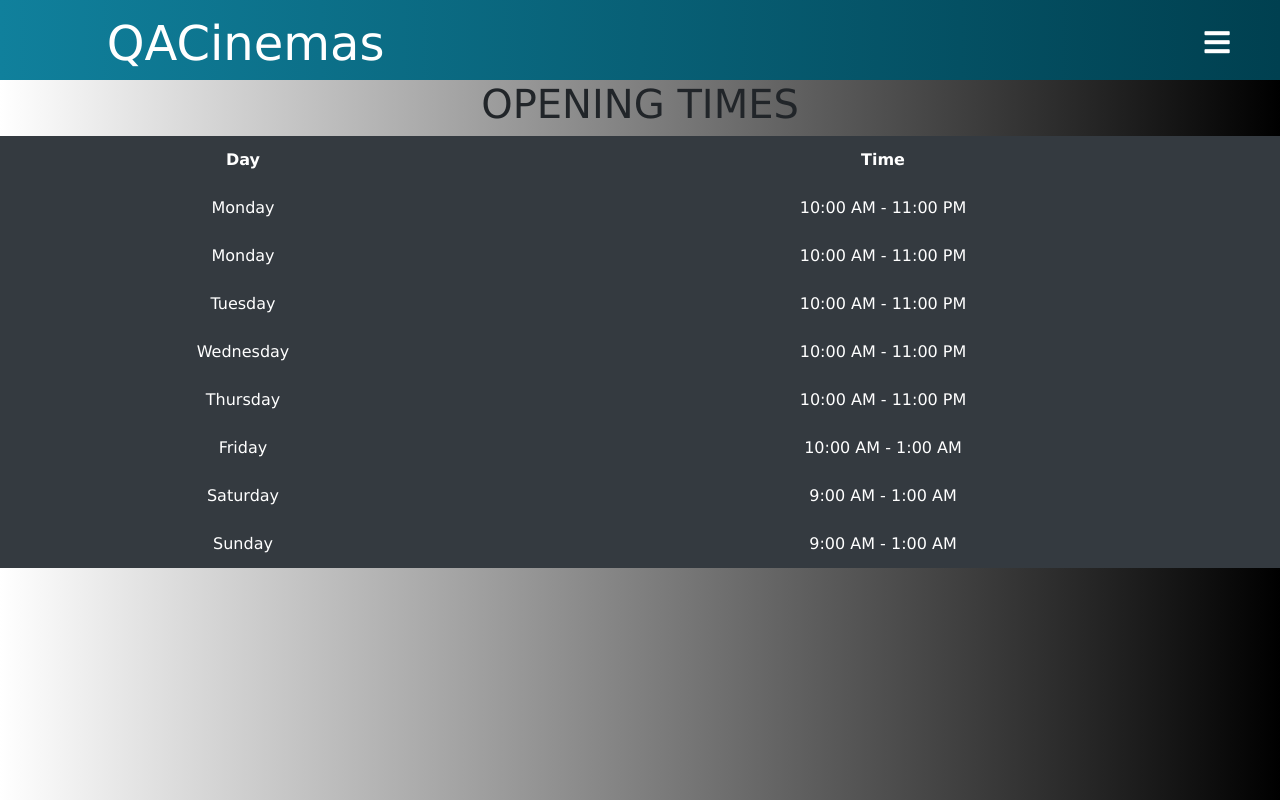
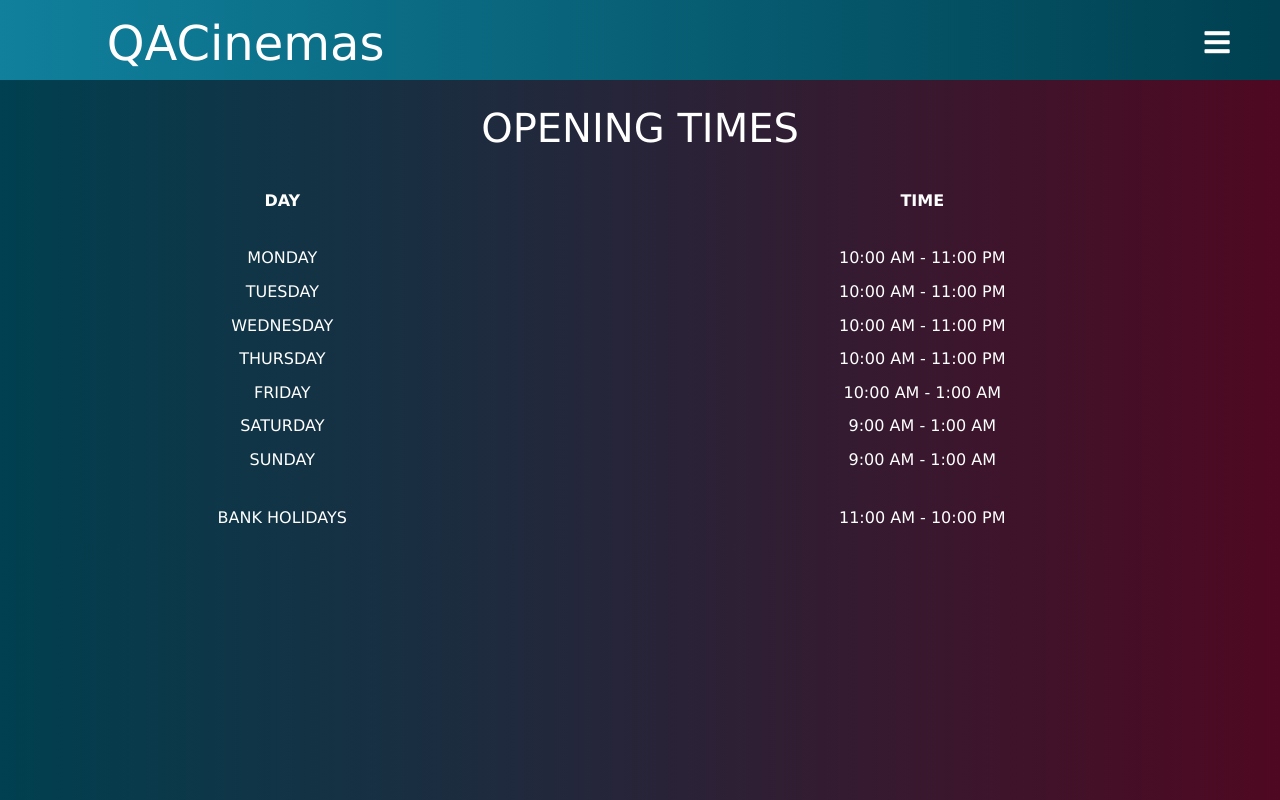
Before and after one commit to JLLQA/QAC, a React (Create React App) app in the folder Cinema/qac/: page / in a window 1280 px wide. Built offline with nearby package versions, Linux system fonts and the light colour scheme.

Commit message:
QAC-37 #comment Saj: completed opening times page

```diff
--- a/Cinema/qac/src/App.css
+++ b/Cinema/qac/src/App.css
@@ -1,5 +1,5 @@
 body{
-  background-image: linear-gradient(to right, white, black) ;
+  background-image: linear-gradient(to right, #004050, #4f0821) ;
 }
 
 * {
--- a/Cinema/qac/src/Components/OpeningTimes/OpeningTimes.jsx
+++ b/Cinema/qac/src/Components/OpeningTimes/OpeningTimes.jsx
@@ -9,51 +9,56 @@ const OpeningTimes = () => {
         <div>
             <Navbar />
 
-<container align='center'>
-            <h1>OPENING TIMES</h1>
-            <Table borderless dark>
+<container align='center' >
+    <br/>
+            <h1  style={{ color: 'White' }}>OPENING TIMES</h1>
+            <br/>
+            <Table size="sm" borderless  style={{ color: 'White' }}>
       <thead>
-        <tr>
+        <tr >
 
-          <th>Day</th>
-          <th>Time</th>
+          <th >DAY</th>
+          <th>TIME</th>
         </tr>
       </thead>
+      <br/>
       <tbody>
         <tr>
-          <td>Monday</td>
+          <td>MONDAY</td>
           <td>10:00 AM - 11:00 PM</td>
         </tr>
         <tr>
-          <td>Monday</td>
+          <td>TUESDAY</td>
           <td>10:00 AM - 11:00 PM</td>
         </tr>
         <tr>
-          <td>Tuesday</td>
+          <td>WEDNESDAY</td>
           <td>10:00 AM - 11:00 PM</td>
         </tr>
         <tr>
-          <td>Wednesday</td>
+          <td>THURSDAY</td>
           <td>10:00 AM - 11:00 PM</td>
         </tr>
         <tr>
-          <td>Thursday</td>
-          <td>10:00 AM - 11:00 PM</td>
-        </tr>
-        <tr>
-          <td>Friday</td>
+          <td>FRIDAY</td>
           <td>10:00 AM - 1:00 AM</td>
         </tr>
         <tr>
-          <td>Saturday</td>
+          <td>SATURDAY</td>
           <td>9:00 AM - 1:00 AM</td>
         </tr>
         <tr>
-          <td>Sunday</td>
+          <td>SUNDAY</td>
           <td>9:00 AM - 1:00 AM</td>
+        </tr>
+<br/>
+        <tr>
+          <td>BANK HOLIDAYS</td>
+          <td>11:00 AM - 10:00 PM</td>
         </tr>
       </tbody>
     </Table>
+
 
 
             </container>
```
